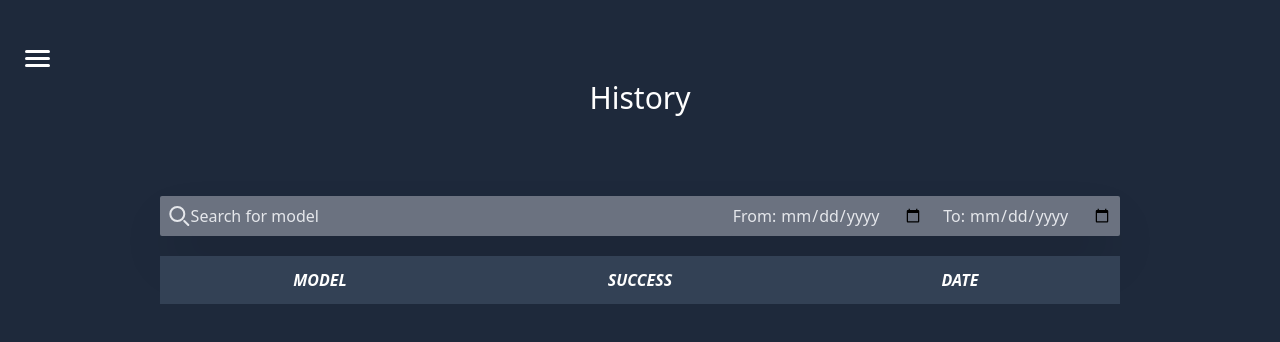
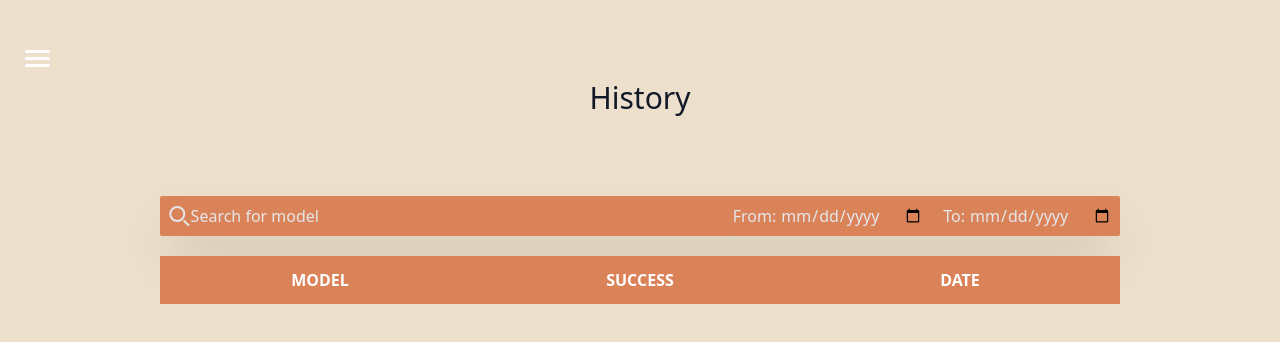
Before and after one commit to goncaloperalta/Projeto-Industrial, a SvelteKit app in the folder interface/: page /history in a window 1280 px wide. Shown: the top 342 px of the page. Built offline with nearby package versions, Linux system fonts and the light colour scheme.

Commit message:
History page colors and alingment of graphs

```diff
--- a/interface/src/routes/history/+page.svelte
+++ b/interface/src/routes/history/+page.svelte
@@ -41,26 +41,26 @@
 
 <TopBar tabName="History" />
 
-<main class="bg-slate-800 h-screen text-white">
+<main class="bg-[#ECDFCC] min-h-screen text-[#111827]">
 	<div class="text-center block">
 		<div class="p-20 text-3xl">
 			History
 		</div>
 		<div class="text-center block">
-			<div class="flex w-3/4 m-auto h-10 bg-gray-500 text-gray-200 rounded-sm shadow-2xl">
+			<div class="flex w-3/4 m-auto h-10 bg-[#DA8359] text-gray-200 rounded-sm shadow-2xl">
 				<svg class=" w-10 h-5 mt-auto mb-auto ml-2" xmlns="http://www.w3.org/2000/svg" fill="none" viewBox="0 0 20 20">
 					<path stroke="currentColor" stroke-linecap="round" stroke-linejoin="round" stroke-width="2" d="m19 19-4-4m0-7A7 7 0 1 1 1 8a7 7 0 0 1 14 0Z"/>
 				</svg>
-				<input bind:value={searchQuery} oninput={search} placeholder="Search for model" class="bg-gray-500 outline-none placeholder-gray-200 w-full rounded-sm">
+				<input bind:value={searchQuery} oninput={search} placeholder="Search for model" class="bg-[#DA8359] outline-none placeholder-gray-200 w-full rounded-sm">
 				<span class="m-auto">From:</span>
-				<input bind:value={fromDate} oninput={search} type="date" class="bg-gray-500 ml-1">
+				<input bind:value={fromDate} oninput={search} type="date" class="bg-[#DA8359] ml-1">
 				<span class="m-auto ml-5">To:</span>
-				<input bind:value={toDate} oninput={search} type="date" class="bg-gray-500 ml-1 mr-2">
+				<input bind:value={toDate} oninput={search} type="date" class="bg-[#DA8359] ml-1 mr-2">
 			</div>
 
 			<table class="w-3/4 mt-5 transparent m-auto p-10 table-fixed">
-				<thead class="italic">
-					<tr class="bg-slate-700 h-12">
+				<thead class="text-white">
+					<tr class="bg-[#DA8359] h-12">
 						<th scope="col">MODEL</th>
 						<th scope="col">SUCCESS</th>
 						<th scope="col">DATE</th>
@@ -72,9 +72,9 @@
 							<td>{post.model}</td>
 							<td>
 								{#if post.success == 1}
-									<span class="bg-green-500 p-1 pl-4 pr-4 rounded-sm">Yes</span>
+									<span class="bg-[#aac597] p-1 pl-4 pr-4 rounded-sm">Yes</span>
 								{:else}
-									<span class="bg-red-500 p-1 pl-4 pr-4 rounded-sm">No</span>
+									<span class="bg-[#ef6d80] p-1 pl-4 pr-4 rounded-sm">No</span>
 								{/if}
 							</td>
 							<td>{post.date}</td>
@@ -82,16 +82,23 @@
 						{#if shDetails == index}
 							<tr>
 								<td colspan="3">
-									<div class="flex justify-center h-[400px] pl-20">
-										<ul class="mt-auto mb-auto mr-40 bg-slate-600 rounded-sm p-20">
-											<li>CPU:2.4GHz</li>
-											<li>RAM:6GB</li>
-										</ul>
-										<div class="mt-auto mb-auto mr-20">
+									<div class="flex justify-start h-[500px] pl-20">
+										<!-- Smaller square box for gateway information -->
+										<div class="ml-20 mr-20 gateway-info-box mt-auto mb-auto">
+											<ul class="info-list">
+												<li>CPU: 2.4GHz</li>
+												<li>RAM: 6GB</li>
+											</ul>
+										</div>
+
+										<!-- Line plot with spacing applied via CSS above -->
+										<div class="ml-20 mr-20 mt-20">
 											<LinePlot />
 										</div>
-										<div class="mt-auto mb-auto ">
-											<PieChart2 successRate={10} />
+
+										<!-- Pie chart component -->
+										<div class="ml-20 mr-20 mt-auto mb-auto">
+											<PieChart2 successRate={92} />
 										</div>
 									</div>
 								</td>
@@ -104,4 +111,26 @@
 	</div>
 </main>
 
-<style></style>
+<style>
+    /* Styling for smaller square box */
+    .gateway-info-box {
+        background-color: #ffffff; /* White background */
+        border-radius: 8px; /* Rounded corners */
+        width: 150px; /* Fixed width to create a square */
+        height: 150px; /* Fixed height to match width */
+        padding: 15px; /* Inner padding for spacing */
+        box-shadow: 0px 4px 12px rgba(0, 0, 0, 0.1); /* Shadow effect */
+        text-align: left; /* Left-align text */
+        margin-right: 20px; /* Space between box and line plot */
+        display: flex;
+        align-items: center; /* Center content vertically */
+        justify-content: center; /* Center content horizontally */
+    }
+
+    /* Adjust text inside the square box */
+    .info-list li {
+        color: #333; /* Text color */
+        font-size: 0.9rem; /* Slightly smaller font size */
+        margin-bottom: 5px;
+    }
+</style>
--- a/interface/src/routes/statistics/PieChart2.svelte
+++ b/interface/src/routes/statistics/PieChart2.svelte
@@ -7,7 +7,7 @@
     let element;
 
     onMount(() => {
-        let width = 400, height = 400, radius = Math.min(width, height)/2;
+        let width = 350, height = 350, radius = Math.min(width, height)/2;
 
         var svg = d3.select(element)
             .attr("width", width)
@@ -16,7 +16,7 @@
         var g = svg.append("g")
             .attr("transform", "translate(" + radius + "," + radius + ")");
 
-        var color = d3.scaleOrdinal(["#22c55e", "#ef4444"]);
+        var color = d3.scaleOrdinal(["#aac597","#ef6d80"]);
 
         var pie = d3.pie().value((d) => {
             return d;
```
